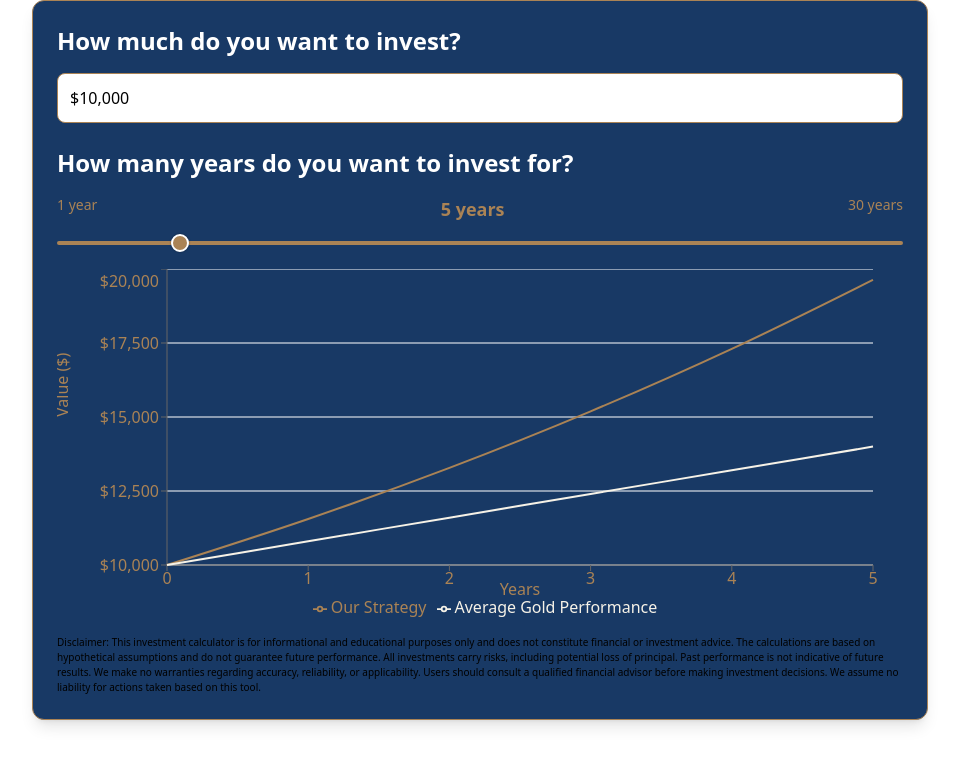
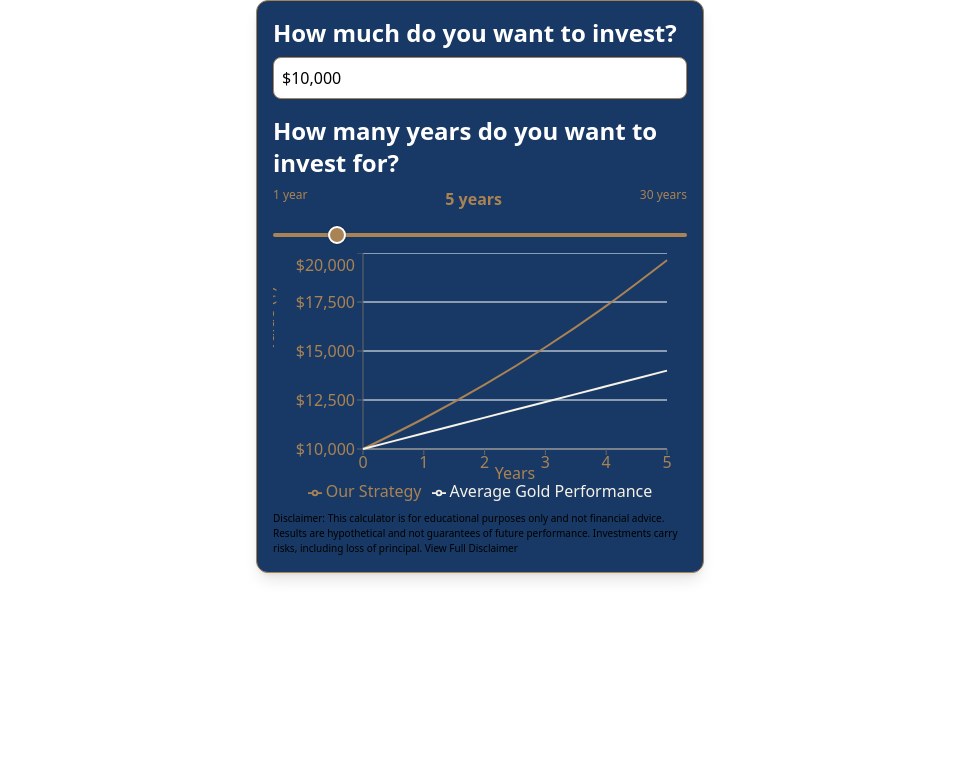
Before and after one commit to thegldstandard/calc, a React (Create React App) app: page / in a window 1280 px wide. Shown: the top 766 px of the page, without its empty margins (160-1119 px from the left). Built offline with nearby package versions, Linux system fonts and the light colour scheme.

Commit message:
Make calculator more compact and square-shaped

```diff
--- a/src/components/InvestmentCalculator.jsx
+++ b/src/components/InvestmentCalculator.jsx
@@ -41,7 +41,7 @@ const InvestmentCalculator = () => {
   }, [initialDeposit, years]);
 
   return (
-    <div className="p-6 max-w-4xl mx-auto bg-[#183965] text-white shadow-lg rounded-xl border border-[#AA8355] font-['DM Serif Display']">
+    <div className="p-4 max-w-md mx-auto bg-[#183965] text-white shadow-lg rounded-xl border border-[#AA8355] font-['DM Serif Display']">
       {/* Inline styles for the slider */}
       <style>
         {`
@@ -77,11 +77,11 @@ const InvestmentCalculator = () => {
         `}
       </style>
 
-      <h2 className="text-2xl font-bold mb-4 text-white">
+      <h2 className="text-2xl font-bold mb-2 text-white">
         How much do you want to invest?
       </h2>
 
-      {/* Styled text input */}
+      {/* Styled text input with reduced padding */}
       <input
         type="text"
         min="1"
@@ -101,31 +101,19 @@ const InvestmentCalculator = () => {
             setInitialDeposit(value === "" ? "" : Number(value));
           }
         }}
-        className="
-          w-full
-          text-black
-          border
-          border-[#AA8355]
-          p-3
-          rounded-lg
-          bg-white
-          mb-6
-          focus:outline-none
-          focus:ring-2
-          focus:ring-[#AA8355]
-        "
+        className="w-full text-black border border-[#AA8355] p-2 rounded-lg bg-white mb-4 focus:outline-none focus:ring-2 focus:ring-[#AA8355]"
       />
 
-      <h2 className="text-2xl font-bold mb-4 text-white">
+      <h2 className="text-2xl font-bold mb-2 text-white">
         How many years do you want to invest for?
       </h2>
-      <div className="flex justify-between text-[#AA8355] text-sm mb-1">
+      <div className="flex justify-between text-[#AA8355] text-xs mb-2">
         <span>1 year</span>
-        <span className="text-lg font-bold text-[#AA8355]">{years} years</span>
+        <span className="text-base font-bold text-[#AA8355]">{years} years</span>
         <span>30 years</span>
       </div>
 
-      {/* Styled range slider */}
+      {/* Styled range slider with reduced margin */}
       <input
         type="range"
         min={1}
@@ -133,11 +121,12 @@ const InvestmentCalculator = () => {
         step={1}
         value={years}
         onChange={(e) => setYears(Number(e.target.value))}
-        className="w-full mt-2 mb-6 slider-thumb-gold"
+        className="w-full mt-2 mb-4 slider-thumb-gold"
       />
 
-      <ResponsiveContainer width="100%" height={350}>
-        <LineChart data={data} margin={{ left: 50, right: 30 }}>
+      {/* Chart container height reduced for compact layout */}
+      <ResponsiveContainer width="100%" height={250}>
+        <LineChart data={data} margin={{ left: 30, right: 20 }}>
           <CartesianGrid
             stroke="#FFFFFF"
             strokeDasharray="0"
@@ -148,7 +137,7 @@ const InvestmentCalculator = () => {
             dataKey="year"
             label={{ value: "Years", position: "insideBottom", dy: 5, fill: "#AA8355" }}
             tick={{ fill: "#AA8355" }}
-            interval={years > 15 ? 4 : 0}
+            interval={years >= 15 ? 4 : years >= 10 ? 1 : 0}
             minTickGap={10}
           />
           <YAxis
@@ -158,13 +147,11 @@ const InvestmentCalculator = () => {
               position: "insideLeft",
               fill: "#AA8355",
               dy: 0,
-              dx: -50,
+              dx: -40,
             }}
             domain={[initialDeposit, "auto"]}
             tick={{ fill: "#AA8355" }}
-            tickFormatter={(tick) =>
-              `$${Math.round(tick).toLocaleString()}`
-            }
+            tickFormatter={(tick) => `$${Math.round(tick).toLocaleString()}`}
           />
           <Tooltip
             formatter={(value, name) =>
@@ -180,7 +167,7 @@ const InvestmentCalculator = () => {
             }}
             labelFormatter={(label) => `Year ${label}`}
           />
-          <Legend wrapperStyle={{ color: "#AA8355", marginTop: 300 }} />
+          <Legend wrapperStyle={{ color: "#AA8355", marginTop: 250 }} />
           <Line
             type="monotone"
             dataKey="Our Strategy"
@@ -198,8 +185,10 @@ const InvestmentCalculator = () => {
         </LineChart>
       </ResponsiveContainer>
 
-      <p className="mt-4 text-[10px] text-black">
-        Disclaimer: This investment calculator is for informational and educational purposes only and does not constitute financial or investment advice. The calculations are based on hypothetical assumptions and do not guarantee future performance. All investments carry risks, including potential loss of principal. Past performance is not indicative of future results. We make no warranties regarding accuracy, reliability, or applicability. Users should consult a qualified financial advisor before making investment decisions. We assume no liability for actions taken based on this tool.
+      <p className="mt-2 text-[10px] text-black">
+        Disclaimer: This calculator is for educational purposes only and not financial advice.
+        Results are hypothetical and not guarantees of future performance. Investments carry risks, including loss of principal.
+        View Full Disclaimer
       </p>
     </div>
   );
```
